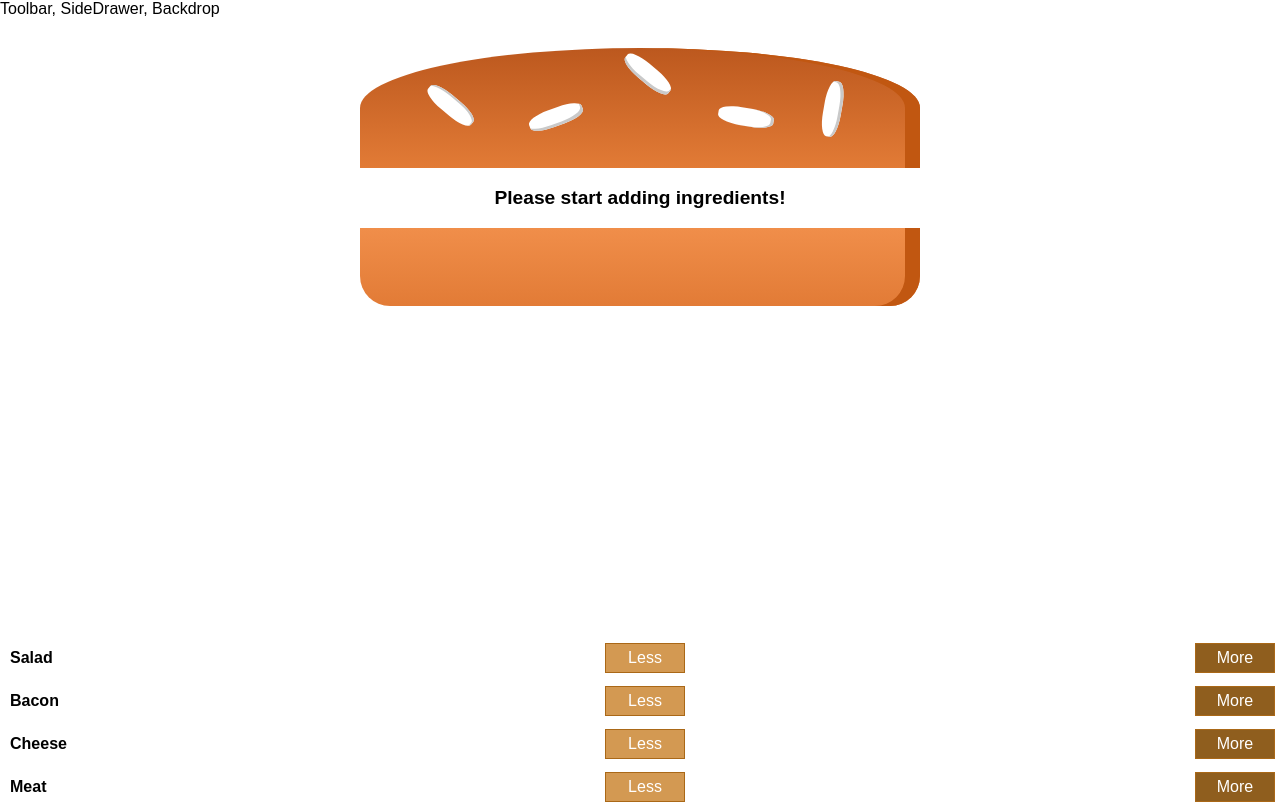
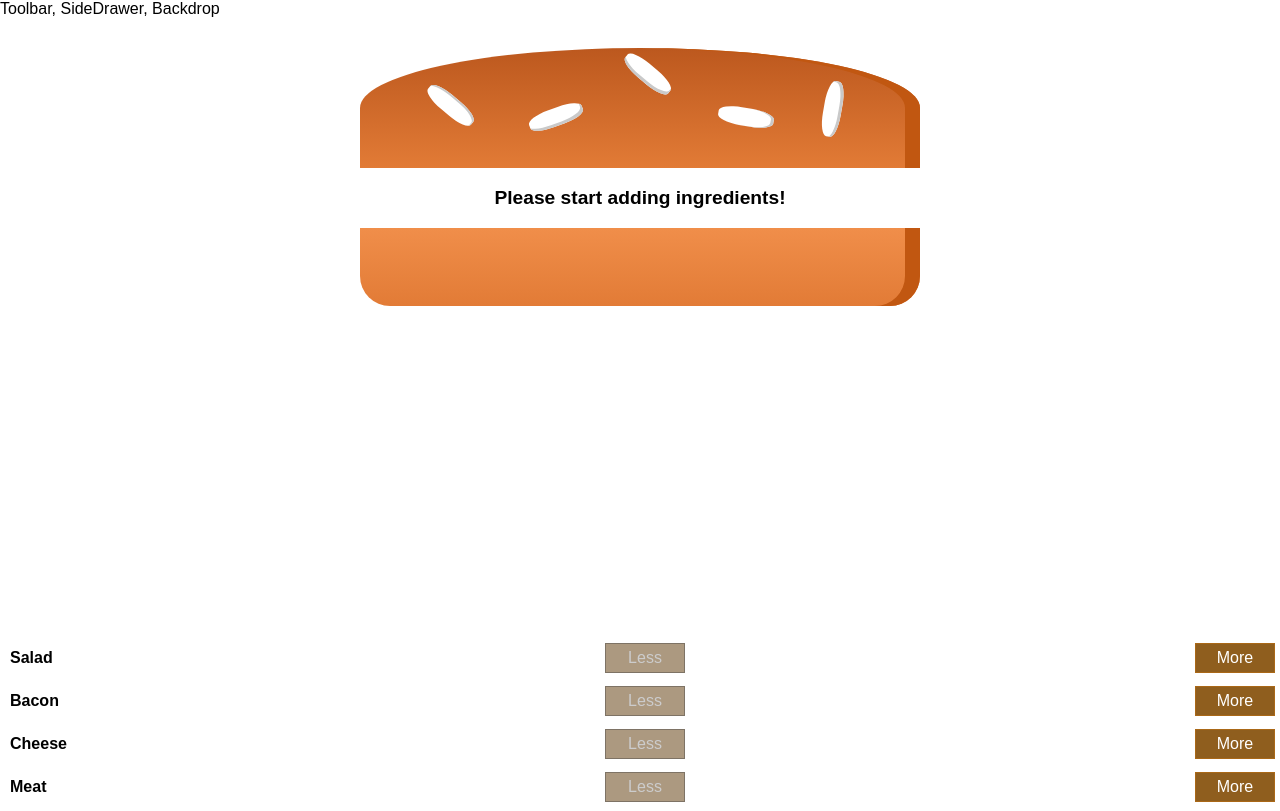
Before and after one commit to marcpre/demo-react-burger-builder, a React app: page / in a window 1280 px wide. Built offline with nearby package versions, Linux system fonts and the light colour scheme.

Commit message:
adding/removing button

```diff
--- a/src/components/Burger/BuildControls/BuildControl/BuildControl.js
+++ b/src/components/Burger/BuildControls/BuildControl/BuildControl.js
@@ -4,7 +4,7 @@
 const buildControl = (props) => (
     <div className={classes.BuildControl}>
         <div className={classes.Label}>{props.label}</div>
-        <button className={classes.Less}>Less</button>
+        <button className={classes.Less} onClick={props.removed} disabled={props.disabled}>Less</button>
         <button className={classes.More} onClick={props.added}>More</button>
     </div>
 )
--- a/src/components/Burger/BuildControls/BuildControls.js
+++ b/src/components/Burger/BuildControls/BuildControls.js
@@ -16,7 +16,8 @@
                 key={ctrl.label}
                 label={ctrl.label}
                 added={() => props.ingredientAdded(ctrl.type)}
-                />
+                removed={() => props.ingredientRemoved(ctrl.type)}
+                disabled={props.disabled[ctrl.type]}/>
         ))}
     </div>
 );
--- a/src/containers/BurgerBuilder/BurgerBuilder.js
+++ b/src/containers/BurgerBuilder/BurgerBuilder.js
@@ -39,15 +39,39 @@
     }
 
     removeIngredientHandler = (type) => {
-
+        const oldCount = this.state.ingredients[type];
+        if(oldCount <= 0) {
+            return
+        }
+        const updatedCount = oldCount - 1;
+        const updatedIngredients = {
+            ...this.state.ingredients
+        }
+        updatedIngredients[type] = updatedCount;
+        //price
+        const priceDeduction = INGREDIENT_PRICES;
+        const oldPrice = this.state.totalPrice;
+        const newPrice = oldPrice - priceDeduction;
+        this.setState({
+            totalPrice: newPrice,
+            ingredients: updatedIngredients
+        })
     }
 
     render() {
+        const disabledInfo = {
+            ...this.state.ingredients,
+        }
+        for (let key in disabledInfo) {
+            disabledInfo[key] = disabledInfo[key] <= 0;
+        }
         return(
             <Aux>
                 <Burger ingredients={this.state.ingredients} />
                 <BuildControls
-                    ingredientAdded={this.addIngredientHandler}/>
+                    ingredientAdded={this.addIngredientHandler}
+                    ingredientRemoved={this.removeIngredientHandler}
+                    disabled={disabledInfo}/>
             </Aux>
         )
     }
```
